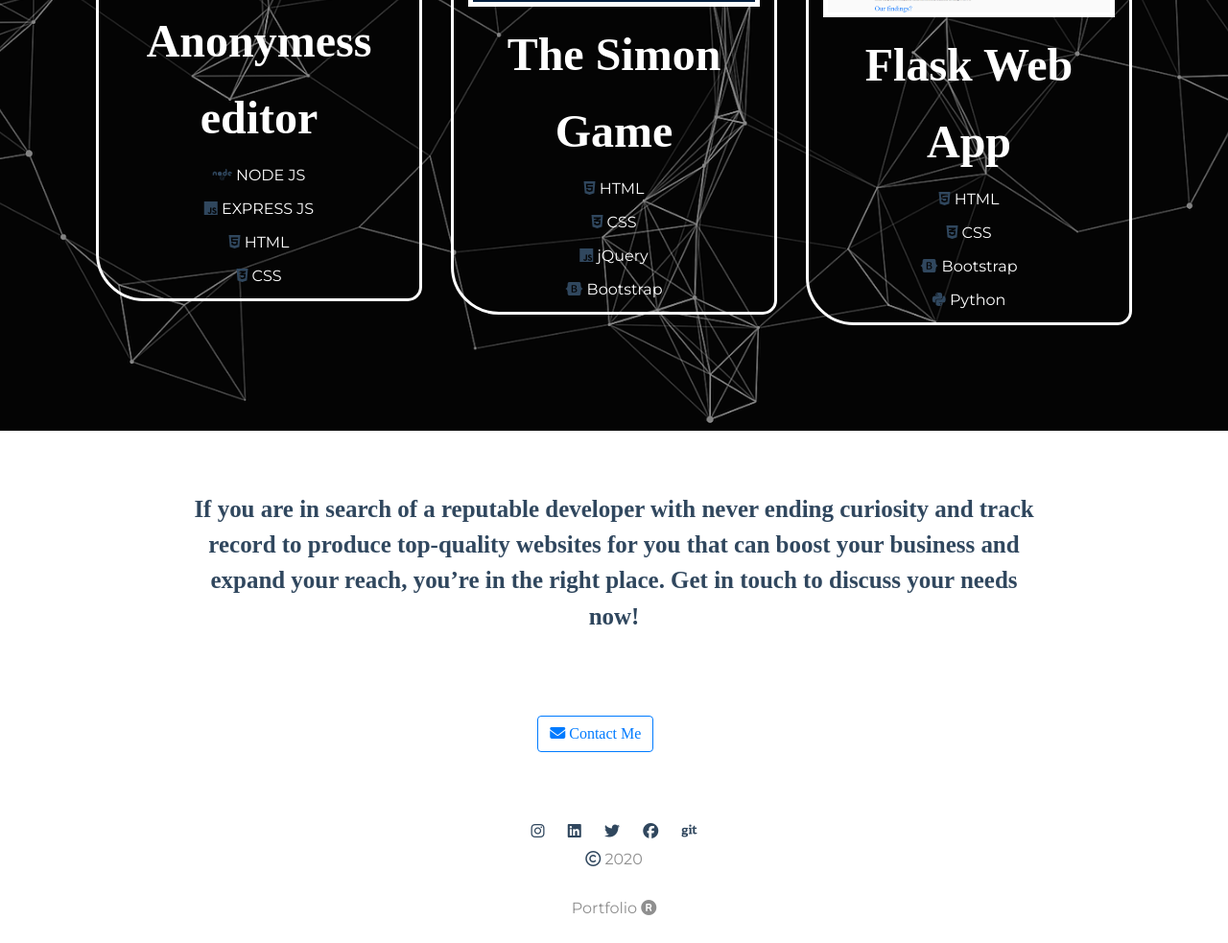
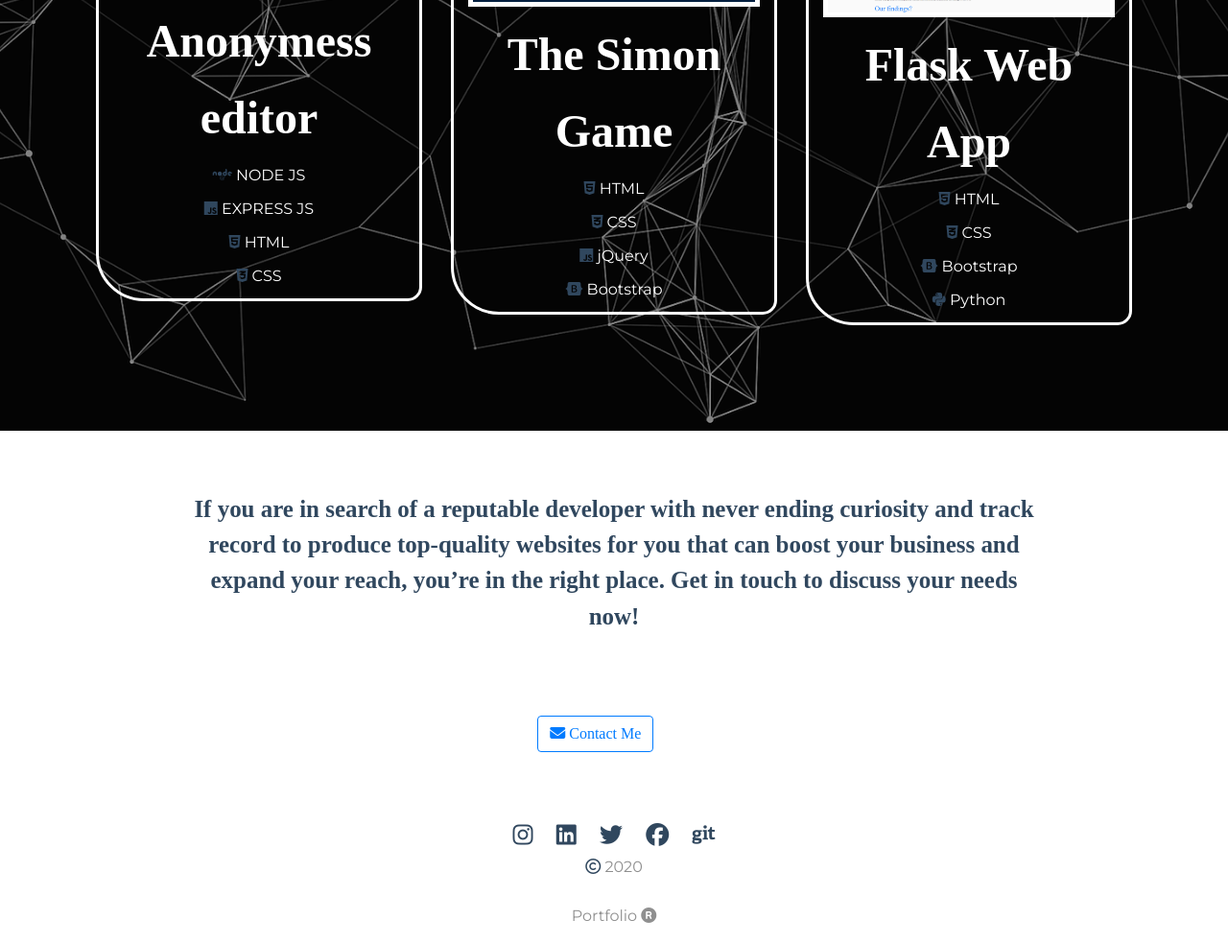
Before and after one commit to amrehan/Portfolio-0.1, a plain HTML site: page index.html in a window 1280 px wide. Shown: the part 1610-2593 px from the top of the page at 96% size. Drawn offline with nearby package versions, Linux system fonts and the light colour scheme.

Commit message:
Update styles.css

```diff
--- a/css/styles.css
+++ b/css/styles.css
@@ -176,11 +176,12 @@ p {
 
 .footer-icons {
     margin: 10px 10px;
+    font-size: 150%;
 }
 
 .footer-icons:hover {
     color: #ff4c68;
-
+    font-size: 200%;
 }
 
 /* project */
```
